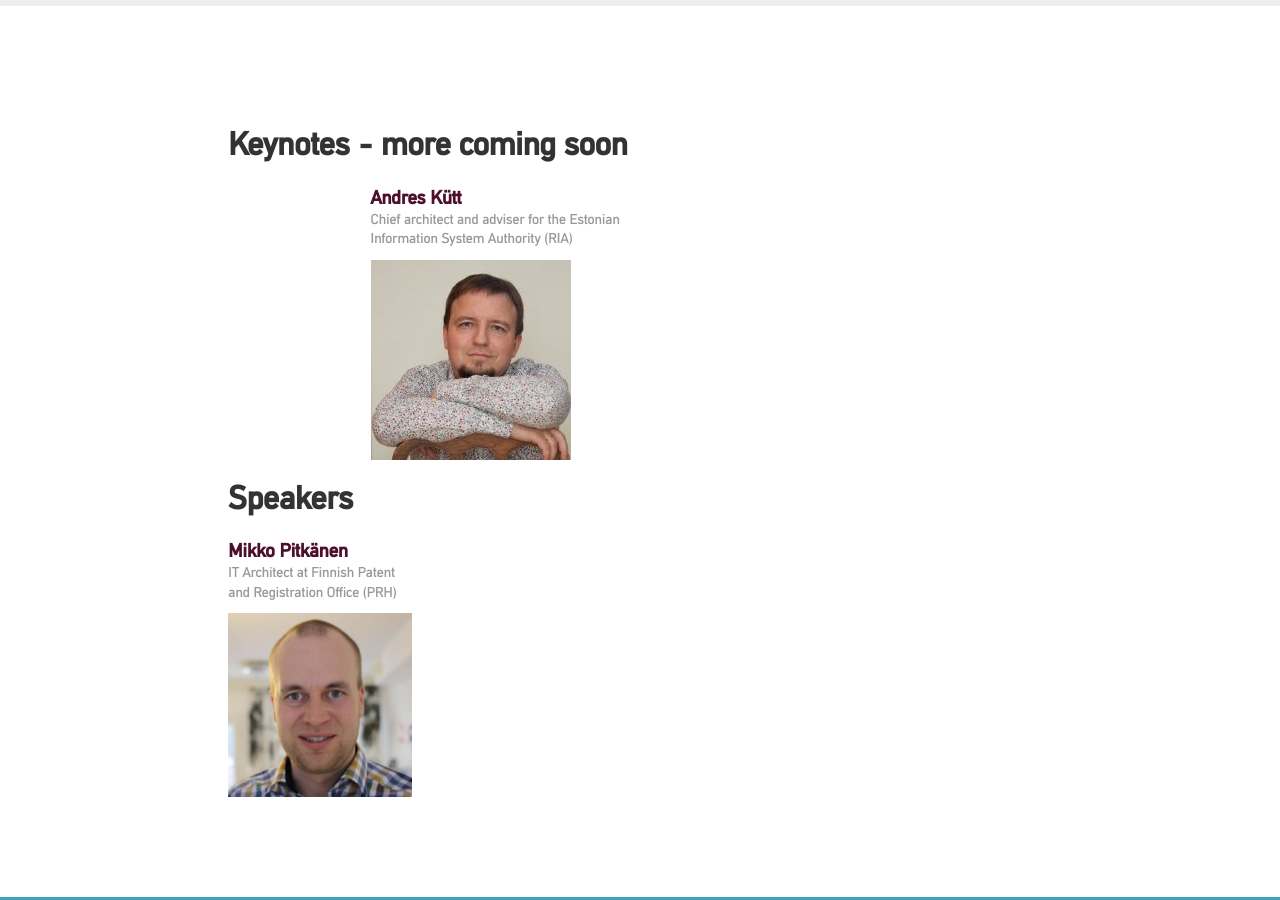
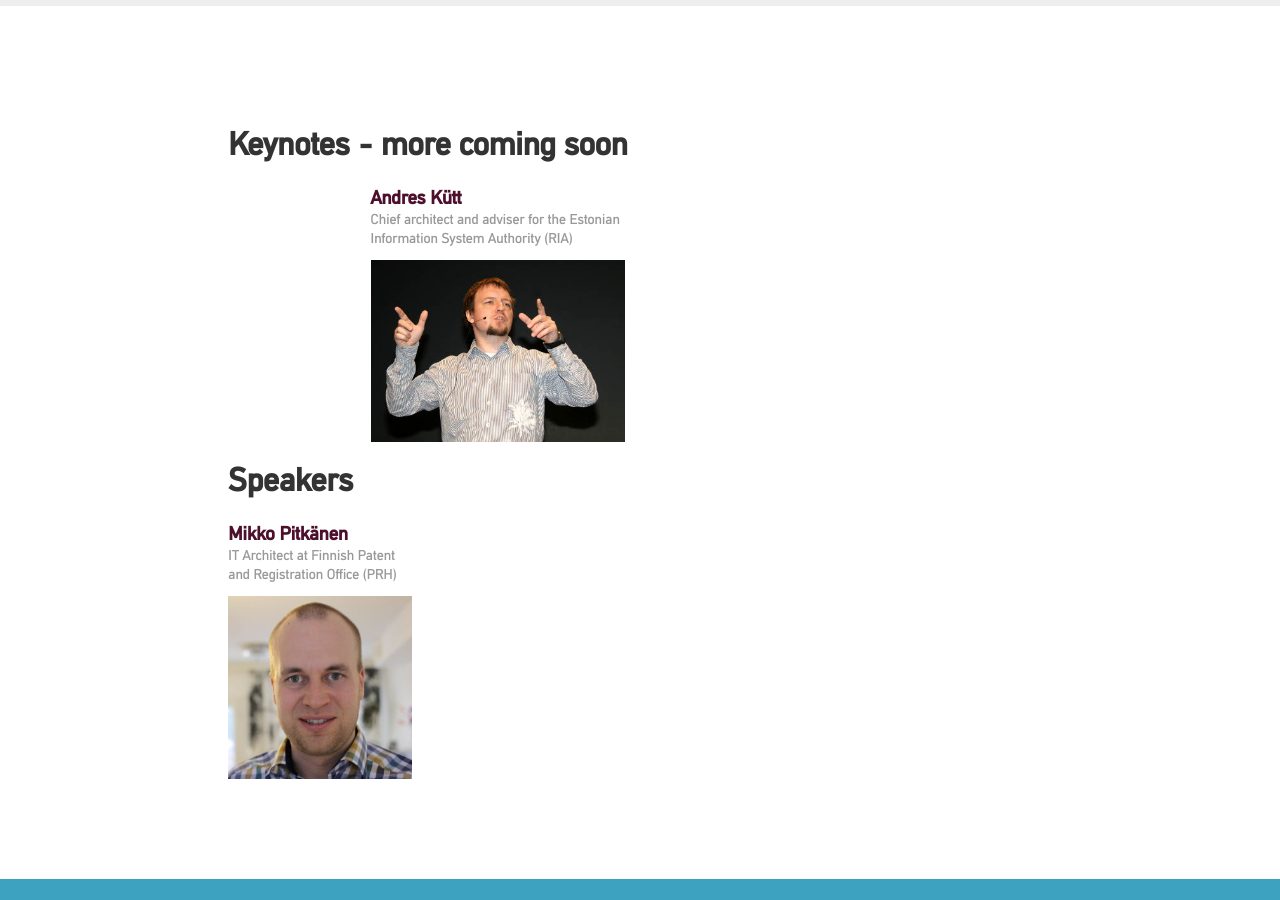
Before and after one commit to apidaysnordic/apidaysnordic.github.io, a Jekyll site: the page built from index.md, in a window 1280 px wide and 900 px high, scrolled down 2282 px. Built offline with Jekyll 4.4.1, drawn with Linux system fonts in a browser that asks for light colours; some web fonts are replaced; comment, search, counter and statistics services are not loaded.

Commit message:
modified images

```diff
--- a/_layouts/default.html
+++ b/_layouts/default.html
@@ -106,26 +106,6 @@
                 </div>
 
 
-<!--
-                <div class="row">
-                        <div class="col-md-8 col-md-offset-2">
-                                <h2>Code of Conduct</h2>
-
-
-                                <div class="page-section-content">
-                                        <p class="p1"><span class="s1">Scandic APi Days is dedicated to providing a friendly, safe and welcoming conference environment for everyone. We are relea$
-                                </div>
-
-                                <div class="row">
-                                        <div class="col-md-12 text-center">
-                                                <a href="/2015/09/17/code-of-conduct.html" class="btn btn-primary btn-lg">
-                                                        Read in full
-                                                </a>
-                                        </div>
-                                </div>
-                        </div>
-                </div>
--->
 		<div class="row">
                         <div class="col-md-8 col-md-offset-2">
                                 <h2>Call for Papers in Open!</h2>
@@ -172,7 +152,7 @@
 
                                 <div class="speaker-image">
 
-                                    <img src="/images/speakers/andres.jpg" style="max-width: 100%" />
+                                    <img src="/images/speakers/andres-kutt.jpg" style="max-width: 100%" />
 
                                 </div>
                             </a>
```
Also changed, not shown: images/speakers/andres-kutt.jpg (added), images/speakers/mikko-pitkanen-prh.jpg.
